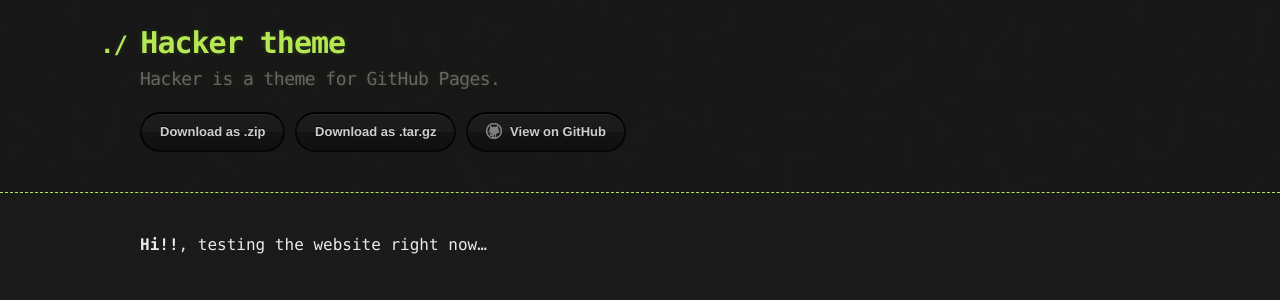
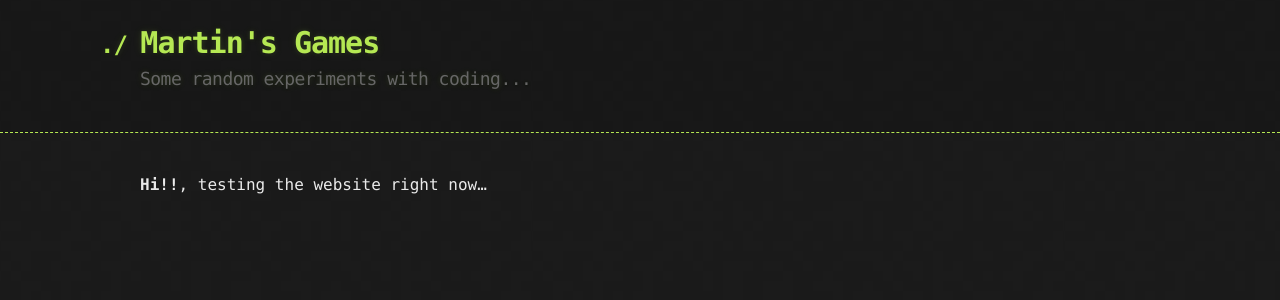
Before and after one commit to makoteo/blog, a Jekyll site: the page built from index.md, in a window 1280 px wide. Shown: the top 300 px of the page. Built offline with Jekyll 4.4.1, drawn with Linux system fonts in a browser that asks for light colours.

Commit message:
Header updated

```diff
--- a/_config.yml
+++ b/_config.yml
@@ -1,5 +1,5 @@
-title: Hacker theme
-description: Hacker is a theme for GitHub Pages.
-show_downloads: true
+title: Martin's Games
+description: Some random experiments with coding...
+show_downloads: false
 google_analytics:
 theme: jekyll-theme-hacker
--- a/_layouts/default.html
+++ b/_layouts/default.html
@@ -15,14 +15,6 @@
       <div class="container">
         <h1>{{ site.title | default: site.github.repository_name }}</h1>
         <h2>{{ site.description | default: site.github.project_tagline }}</h2>
-
-        <section id="downloads">
-          {% if site.show_downloads %}
-            <a href="{{ site.github.zip_url }}" class="btn">Download as .zip</a>
-            <a href="{{ site.github.tar_url }}" class="btn">Download as .tar.gz</a>
-          {% endif %}
-          <a href="{{ site.github.repository_url }}" class="btn btn-github"><span class="icon"></span>View on GitHub</a>
-        </section>
       </div>
     </header>
 
```
